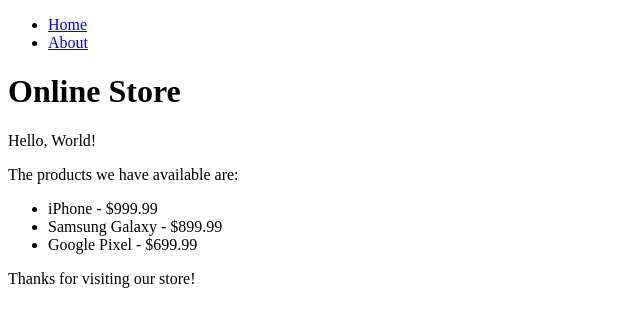
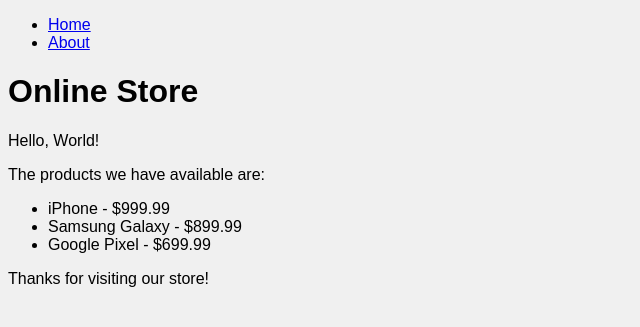
Before and after one commit to admitrievsky/web-dev-course-app, a Flask app: page / in a window 1280 px wide. Shown: the top 327 px of the page, without its empty margins (0-640 px from the left). Run offline with Flask 3, Linux system fonts and the light colour scheme.

Commit message:
[adding_css]

```diff
--- /dev/null
+++ b/static/style.css
@@ -0,0 +1,5 @@
+body {
+  font-family: sans-serif;
+  font-size: 16px;
+  background-color: #f0f0f0;
+}
--- a/templates/base.html
+++ b/templates/base.html
@@ -1,6 +1,7 @@
 <!DOCTYPE html>
 <html lang="en">
   <head>
+    <link rel="stylesheet" href="/static/style.css">
     <title>{% block title %}Online Store{% endblock %}</title>
   </head>
 
@@ -18,7 +19,7 @@
       {% block content %}{% endblock %}
     </main>
     <footer>
-      <p>Thanks for visiting our store!</p>
+        <p>Thanks for visiting our store!</p>
     </footer>
   </body>
 </html>
```
